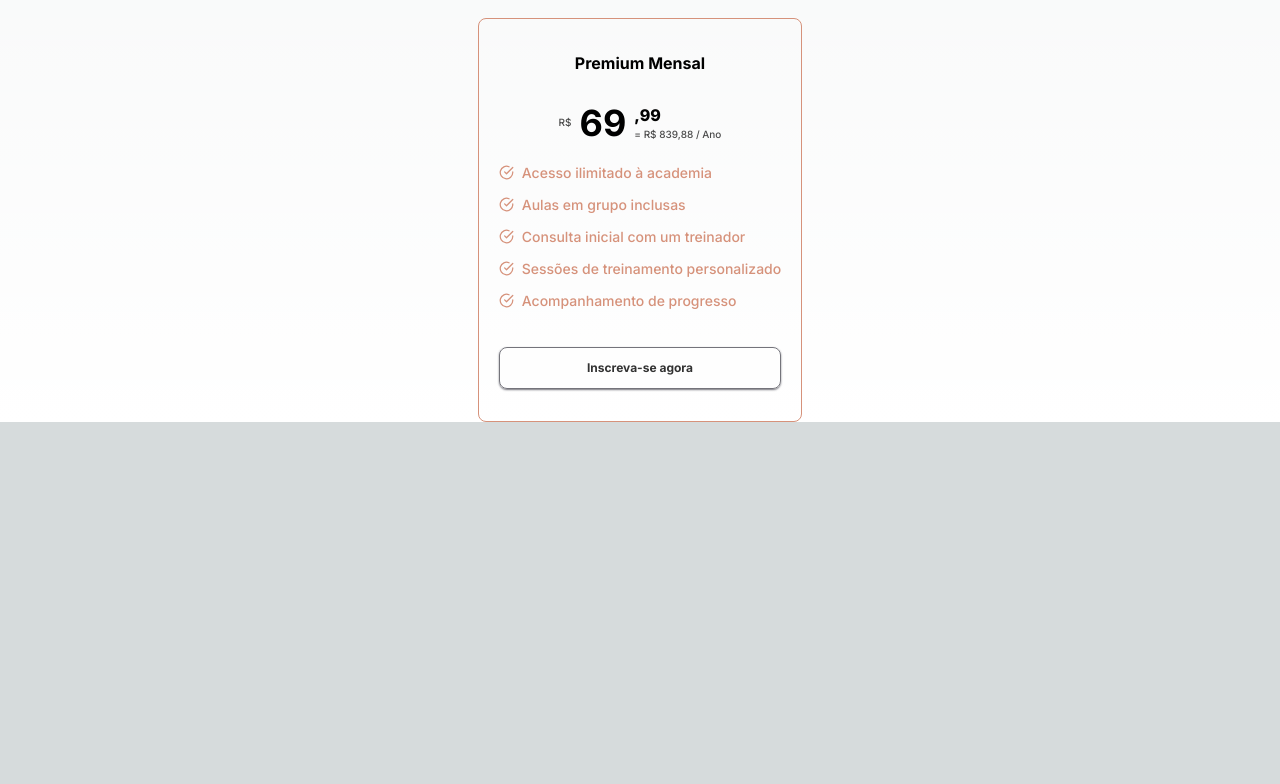
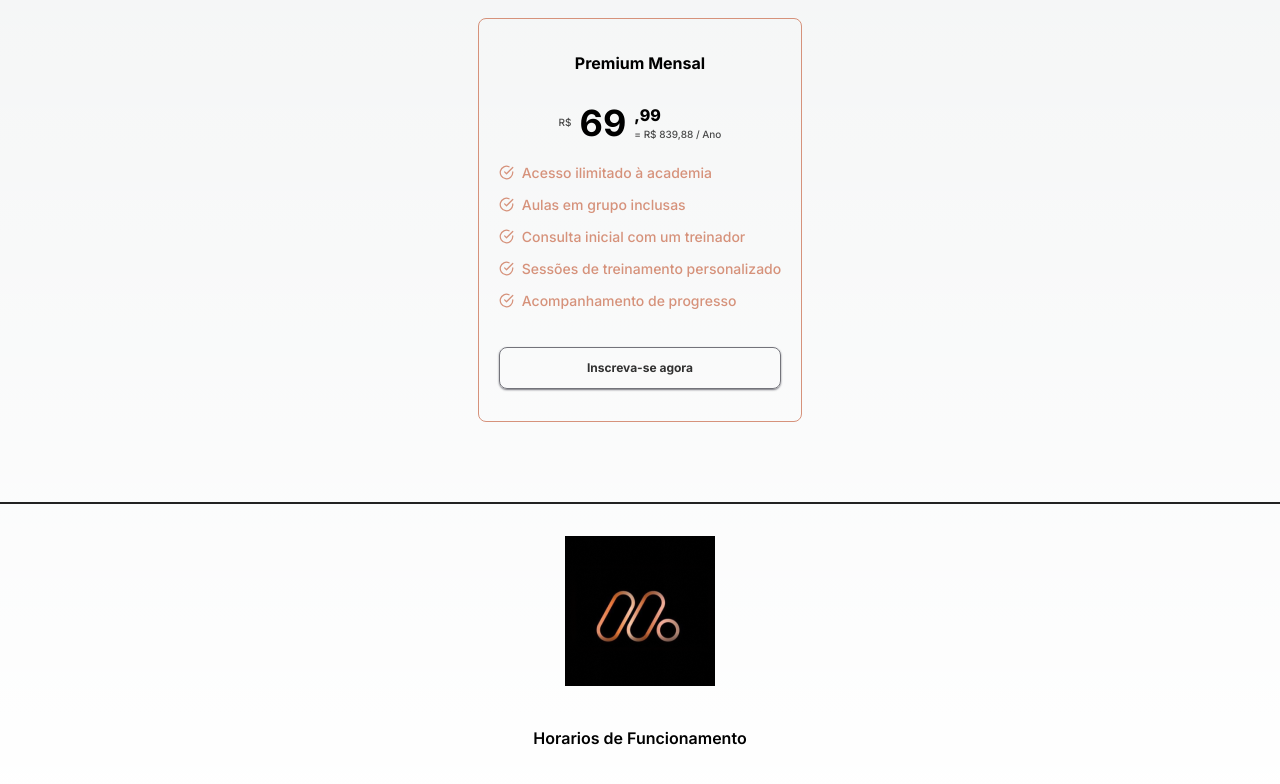
Before and after one commit to DevWeDesc/AcademiaMaverick, a Next.js app: page / in a window 1280 px wide. Shown: the part 2589-3373 px from the top of the page. Before the commit the page ends 3011 px from the top, so only its background shows below. Built offline with nearby package versions, Linux system fonts and the light colour scheme.

Commit message:
Criando Footer

```diff
--- a/src/app/page.tsx
+++ b/src/app/page.tsx
@@ -3,6 +3,7 @@ import { Banner } from "@/components/Banner";
 import { Header } from "@/components/Header";
 import { Feedbacks } from "@/components/Feedbacks";
 import { Plans } from "@/components/Plans";
+import { Footer } from "@/components/Footer";
 
 export default function Home() {
   return (
@@ -22,6 +23,7 @@ export default function Home() {
           <Plans />
         </section>
       </main>
+      <Footer />
     </div>
   );
 }
--- /dev/null
+++ b/src/components/Footer.tsx
@@ -0,0 +1,17 @@
+import Image from "next/image";
+import React from "react";
+import Logo from "../../public/LogoFooter.png";
+
+export const Footer = () => {
+  return (
+    <div className="flex flex-col items-center py-8 gap-10 border-t-[2px] border-[#222222]">
+      <Image alt="" className="object-contain" src={Logo} />
+      <div className="flex flex-col items-center gap-8">
+        <div className="flex flex-col items-center">
+          <h3 className="font-semibold">Horarios de Funcionamento</h3>
+        </div>
+        <div className="flex flex-col items-center"></div>
+      </div>
+    </div>
+  );
+};
--- a/src/components/Plans.tsx
+++ b/src/components/Plans.tsx
@@ -4,7 +4,7 @@ import { DataPlans } from "../../data/data";
 
 export const Plans = () => {
   return (
-    <div className="flex flex-col px-5 pt-20 gap-5 items-center">
+    <div className="flex flex-col px-5 py-20 gap-5 items-center">
       <p className="text-logoColorLight font-semibold">
         Nossos Planos Acessíveis e Flexíveis
       </p>
```
Also changed, not shown: public/LogoFooter.png (added).
